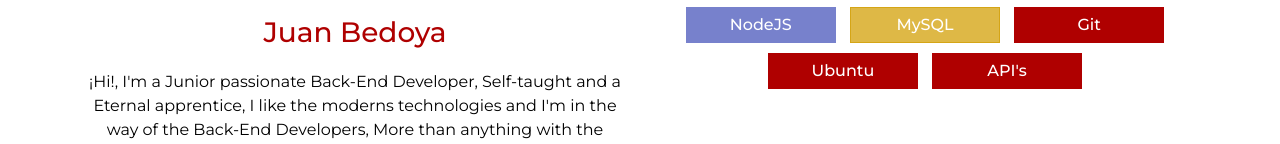
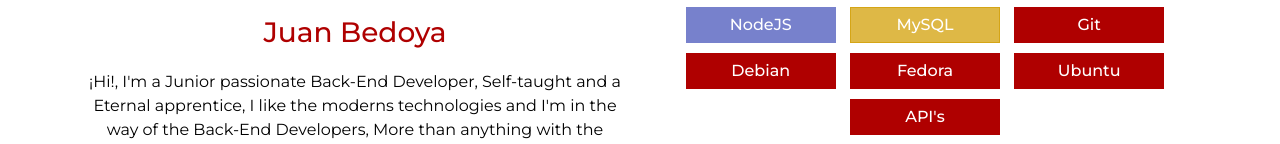
Before and after one commit to Extibax/bedoya-dev-panama, a website: page index.html in a window 1280 px wide. Shown: the part 1174-1318 px from the top of the page. Drawn offline with nearby package versions, Linux system fonts and the light colour scheme; some packages are replaced by stand-ins of ours; a script that the page names is missing.

Commit message:
fedora & debian skill added

```diff
--- a/index.html
+++ b/index.html
@@ -180,6 +180,12 @@
                             </div>
                             <div class="skill">
                                 Git
+                            </div>
+                            <div class="skill">
+                                Debian
+                            </div>
+                            <div class="skill">
+                                Fedora
                             </div>
                             <div class="skill">
                                 Ubuntu
```
